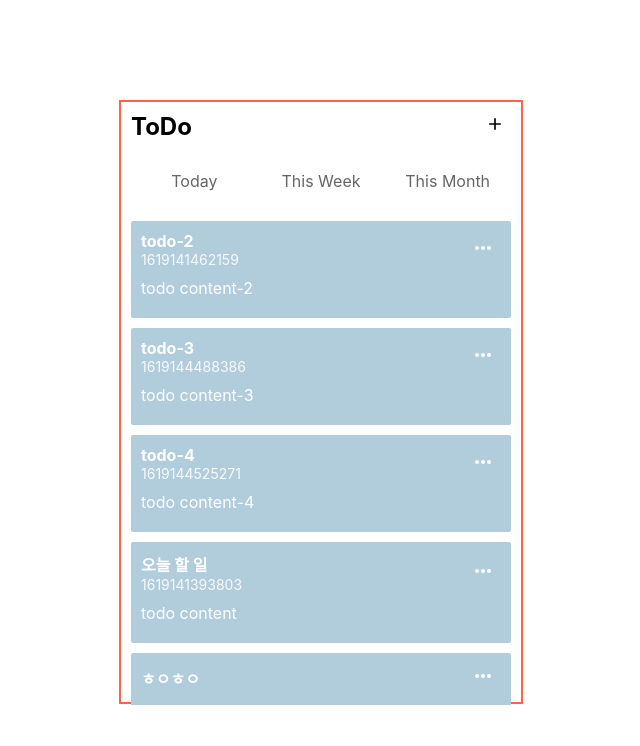
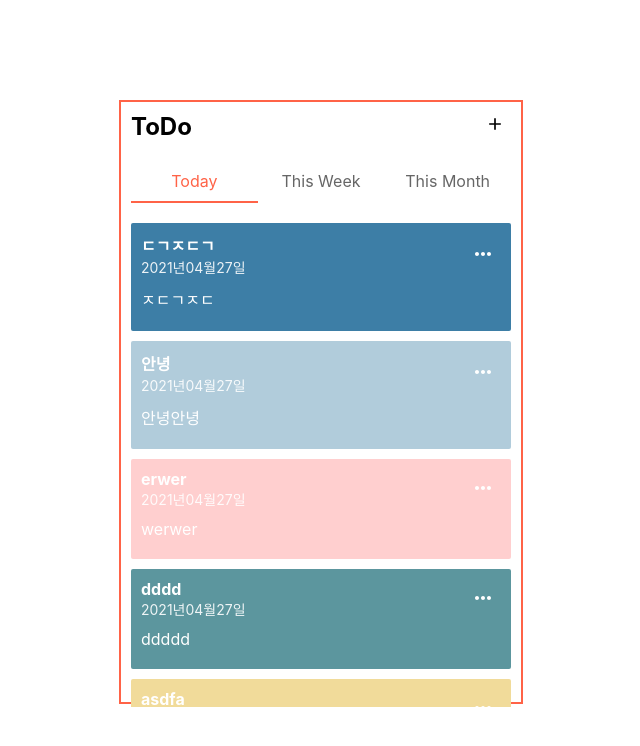
Before and after one commit to yuri0411/todo-list, a React (Create React App) app: page / in a window 1280 px wide. Shown: the top 746 px of the page, without its empty margins (321-961 px from the left). Built offline with nearby package versions, Linux system fonts and the light colour scheme; data requests are answered from the project's data file.

Commit message:
tab active 상태 구현

```diff
--- a/db.json
+++ b/db.json
@@ -1,105 +1,39 @@
 {
   "todo": [
     {
-      "id": 2,
-      "title": "todo-2",
-      "content": "todo content-2",
-      "date": 1619141462159,
-      "background": "#ffa5a5"
+      "title": "ㄷㄱㅈㄷㄱ",
+      "content": "ㅈㄷㄱㅈㄷ",
+      "color": "#3d7ea6",
+      "date": 1619484717515,
+      "id": 3
     },
     {
-      "id": 3,
-      "title": "todo-3",
-      "content": "todo content-3",
-      "date": 1619144488386,
-      "background": "#5c969e"
+      "title": "안녕",
+      "content": "안녕안녕",
+      "color": "",
+      "date": 1619484897937,
+      "id": 4
     },
     {
-      "id": 4,
-      "title": "todo-4",
-      "content": "todo content-4",
-      "date": 1619144525271,
-      "background": "#3d7ea6"
+      "title": "erwer",
+      "content": "werwer",
+      "color": "#ffcfcf",
+      "date": 1619486126957,
+      "id": 5
     },
     {
-      "title": "오늘 할 일",
-      "content": "todo content",
-      "date": 1619141393803,
-      "id": 5,
-      "background": "#f1db9a"
-    },
-    {
-      "title": "ㅎㅇㅎㅇ",
-      "content": "ㅎㅇㅎㅇ",
-      "date": null,
+      "title": "dddd",
+      "content": "ddddd",
+      "color": "#5c969e",
+      "date": 1619486858247,
       "id": 6
     },
     {
-      "title": "ㅇㅇㅇ",
-      "content": "ㅇㅇㅇ",
-      "date": null,
+      "color": "#f1db9a",
+      "title": "asdfa",
+      "content": "sdfasdf",
+      "date": 1619486862645,
       "id": 7
-    },
-    {
-      "title": "ㅇㄹㄴㅇㄹ",
-      "content": "ㄴㅇㄹㄴ",
-      "date": null,
-      "id": 8
-    },
-    {
-      "date": null,
-      "id": 9
-    },
-    {
-      "title": "니야러",
-      "content": "아앙",
-      "date": null,
-      "id": 10
-    },
-    {
-      "title": "dddd",
-      "content": "dddd",
-      "date": null,
-      "id": 11
-    },
-    {
-      "date": null,
-      "id": 12
-    },
-    {
-      "title": "abc",
-      "content": "aaa",
-      "date": null,
-      "id": 13
-    },
-    {
-      "title": "",
-      "content": "",
-      "date": null,
-      "id": 14
-    },
-    {
-      "date": null,
-      "id": 15
-    },
-    {
-      "color": "#3d7ea6",
-      "title": "ddd",
-      "content": "ddddddddd",
-      "id": 16
-    },
-    {
-      "color": "#5c969e",
-      "title": "dddd",
-      "content": "dddddd",
-      "id": 17
-    },
-    {
-      "color": "#ffa5a5",
-      "title": "ddddd",
-      "content": "dddddd",
-      "date": 1619455254544,
-      "id": 18
     }
   ]
 }
--- a/src/App.js
+++ b/src/App.js
@@ -3,10 +3,36 @@ import TodoTemplate from './components/TodoTemplate'
 import './App.css'
 import TodoItemList from './components/TodoItemList'
 
+export const content = [
+    {
+        id: 1,
+        tab: 'Today',
+        type: 'ONE_DAY',
+    },
+    {
+        id: 2,
+        tab: 'This Week',
+        type: 'ONE_WEEK',
+    },
+    {
+        id: 3,
+        tab: 'This Month',
+        type: 'ONE_MONTH',
+    },
+]
+
 function App() {
     const [todos, setTodos] = useState([])
+    const [activeTab, setActiveTab] = useState(content[0])
+
     const addTodo = todo => {
         setTodos(todos.concat(todo))
+    }
+    const delTodo = id => {
+        setTodos(todos.filter(todo => todo.id !== id))
+    }
+    const editTodo = () => {
+        console.log('edit')
     }
     const colors = [
         '#ffcfcf',
@@ -18,8 +44,20 @@ function App() {
     ]
 
     return (
-        <TodoTemplate addTodo={addTodo} title="ToDo" colors={colors}>
-            <TodoItemList todos={todos} setTodos={setTodos} />
+        <TodoTemplate
+            setActiveTab={setActiveTab}
+            activeTab={activeTab}
+            addTodo={addTodo}
+            title="ToDo"
+            colors={colors}
+        >
+            <TodoItemList
+                filter={activeTab.type}
+                todos={todos}
+                setTodos={setTodos}
+                delTodo={delTodo}
+                editTodd={editTodo}
+            />
         </TodoTemplate>
     )
 }
--- a/src/components/Dropdown.js
+++ b/src/components/Dropdown.js
@@ -2,18 +2,20 @@ import React, { useState } from 'react'
 import { MdMoreHoriz } from 'react-icons/md'
 import axios from 'axios'
 
-const Dropdown = ({ selected, setTodos }) => {
+const Dropdown = ({ editTodo, delTodo, id }) => {
     const list = [
         {
             item: '편집',
             action: () => {
-                console.log('edit')
+                editTodo()
+                setOpenTooltip(false)
             },
         },
         {
             item: '삭제',
             action: () => {
-                onRemove()
+                onRemove(id)
+                setOpenTooltip(false)
             },
         },
     ]
@@ -21,11 +23,12 @@ const Dropdown = ({ selected, setTodos }) => {
     const tooltip = () => {
         setOpenTooltip(!openTooltip)
     }
-    const onRemove = () => {
+    const onRemove = id => {
         axios
-            .delete('http://localhost:5000/todo')
+            .delete(`http://localhost:5000/todo/${id}`)
+
             .then(function (response) {
-                setTodos(response.data)
+                delTodo(id)
             })
             .catch(function (error) {
                 console.log(error)
--- a/src/components/Modal.js
+++ b/src/components/Modal.js
@@ -1,4 +1,4 @@
-import React, { useEffect, useRef, useState } from 'react'
+import React, { useRef, useState } from 'react'
 import axios from 'axios'
 import dayjs from 'dayjs'
 import Palette from './Palette'
@@ -11,7 +11,6 @@ const Modal = props => {
         color: '',
     })
     const { title, content } = values
-    const nextId = useRef(6)
 
     const onChange = e => {
         const { value, name } = e.target
@@ -39,7 +38,6 @@ const Modal = props => {
             .catch(function (error) {
                 console.log(error)
             })
-        nextId.current += 1
         setValues('')
         close(false)
     }
--- a/src/components/Palette.js
+++ b/src/components/Palette.js
@@ -1,7 +1,7 @@
 import React from 'react'
 
 const Palette = props => {
-    const { colors, color, onSelect } = props
+    const { colors, onSelect } = props
     return (
         <div className="color-picker">
             {colors.map(index => (
--- a/src/components/Tabs.js
+++ b/src/components/Tabs.js
@@ -1,42 +1,21 @@
-import React, { useState } from 'react'
-const Tabs = () => {
-    const [activeTab, setActiveTab] = useState(0)
-    const content = [
-        {
-            id: 1,
-            tab: 'Today',
-            action: () => today(),
-        },
-        {
-            id: 2,
-            tab: 'This Week',
-            action: () => week(),
-        },
-        {
-            id: 3,
-            tab: 'This Month',
-            action: () => month(),
-        },
-    ]
-    const today = () => {
-        console.log('today')
-    }
-    const week = () => {
-        console.log('week')
-    }
-    const month = () => {
-        console.log('month')
-    }
-    const isOn = id => {
-        setActiveTab(id)
+import React from 'react'
+import { content } from '../App'
+
+const Tabs = ({ setActiveTab, activeTab }) => {
+    const isOn = section => {
+        setActiveTab(section)
     }
     return (
         <div className="tabs-wrapper">
-            {content.map((section, i) => (
+            {content.map(section => (
                 <div
-                    className={'tabs-wrapper-item'}
+                    className={
+                        section.id === activeTab.id
+                            ? 'tabs-wrapper-item active'
+                            : 'tabs-wrapper-item'
+                    }
                     key={section.id}
-                    onClick={section.action}
+                    onClick={() => isOn(section)}
                 >
                     {section.tab}
                 </div>
--- a/src/components/TodoItem.js
+++ b/src/components/TodoItem.js
@@ -1,15 +1,18 @@
 import React from 'react'
 import Dropdown from './Dropdown'
+import dayjs from 'dayjs'
 
-const TodoItem = ({ title, content, date, color, setTodos }) => {
+const TodoItem = ({ id, title, content, date, color, delTodo, editTodo }) => {
     return (
         <div className="item-wrapper" style={{ background: color }}>
             <div className="item-wrapper-header">
                 <div className="item-wrapper-title">
                     {title}
-                    <div className="item-wrapper-date">{date}</div>
+                    <div className="item-wrapper-date">
+                        {dayjs(date).format('YYYY년MM월DD일')}
+                    </div>
                 </div>
-                <Dropdown setTodos={setTodos} />
+                <Dropdown delTodo={delTodo} editTodo={editTodo} id={id} />
             </div>
             <div className="item-wrapper-content">{content}</div>
         </div>
--- a/src/components/TodoItemList.js
+++ b/src/components/TodoItemList.js
@@ -3,7 +3,7 @@ import TodoItem from './TodoItem'
 import axios from 'axios'
 
 const TodoItemList = props => {
-    const { todos, setTodos } = props
+    const { todos, setTodos, delTodo, editTodd } = props
     useEffect(() => {
         axios
             .get('http://localhost:5000/todo')
@@ -21,11 +21,13 @@ const TodoItemList = props => {
             {todos.map((item, id) => (
                 <TodoItem
                     key={id}
+                    id={item.id}
                     title={item.title}
                     content={item.content}
                     date={item.date}
                     color={item.color}
-                    setTodos={setTodos}
+                    delTodo={delTodo}
+                    editTodo={editTodd}
                 />
             ))}
         </div>
--- a/src/components/TodoTemplate.js
+++ b/src/components/TodoTemplate.js
@@ -3,7 +3,15 @@ import Tabs from './Tabs'
 import Modal from './Modal'
 import { MdAdd } from 'react-icons/md'
 
-const TodoTemplate = ({ title, children, addTodo, colors }) => {
+const TodoTemplate = ({
+    title,
+    children,
+    addTodo,
+    colors,
+    date,
+    setActiveTab,
+    activeTab,
+}) => {
     const [modalOpen, setModalOpen] = useState(false)
     const openModal = () => {
         setModalOpen(true)
@@ -11,6 +19,7 @@ const TodoTemplate = ({ title, children, addTodo, colors }) => {
     const closeModal = () => {
         setModalOpen(false)
     }
+
     return (
         <main className="todo-wrapper">
             <section className="todo-wrapper-header">
@@ -20,7 +29,11 @@ const TodoTemplate = ({ title, children, addTodo, colors }) => {
                         <MdAdd />
                     </button>
                 </div>
-                <Tabs />
+                <Tabs
+                    date={date}
+                    setActiveTab={setActiveTab}
+                    activeTab={activeTab}
+                />
             </section>
             <section className="todo-wrapper-content">{children}</section>
             <Modal
```
Also changed, not shown: src/TodoContext.js (deleted, +0 -43 lines).
